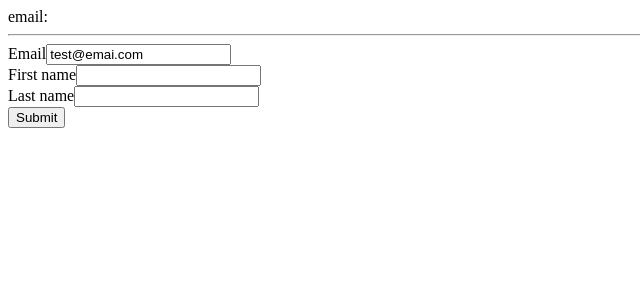
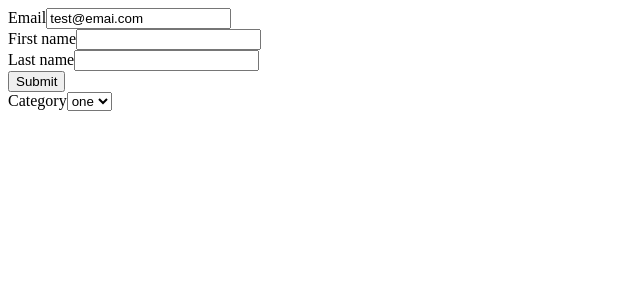
Before and after one commit to vinogvla/bnv-superawesome, a React (Create React App) app: page / in a window 1280 px wide. Shown: the top 300 px of the page, without its empty margins (0-640 px from the left). Built offline with nearby package versions, Linux system fonts and the light colour scheme.

Commit message:
Fixes; Wire up reducer functionality

```diff
--- a/src/App.js
+++ b/src/App.js
@@ -1,15 +1,53 @@
 import React from 'react'
 
 import Form from './containers/Form'
+
+const DATA = [
+  { category: "one", class: "one", type: "one" },
+  { category: "one", class: "one", type: "two" },
+  { category: "one", class: "two", type: "one" },
+  { category: "one", class: "two", type: "two" },
+  { category: "two", class: "one", type: "one" },
+  { category: "two", class: "one", type: "two" },
+  { category: "two", class: "two", type: "one" },
+  { category: "two", class: "two", type: "two" }
+]
+
+class Category extends React.Component {
+
+  state = {
+    value: "one"
+  }
+
+  handleChange = (event) => {
+    this.setState({
+      value: event.target.value
+    })
+  }
+
+  render() {
+    return (
+      <label>
+        Category
+        <select onChange={this.handleChange}>
+          { DATA.map((element) => { return element.category })
+            .filter((element, index, array) => { return array.indexOf(element) === index } )
+            .map ((element) => { return (
+              <option key={element} value={element}>{element}</option>
+            )})}
+        </select>
+      </label>
+    )
+  }
+}
 
 class App extends React.Component {
   render() {
     return(
       <div>
-        email:
-        <hr />
+        <Form />
 
-        <Form />
+        <Category />
 
       </div>
     )
--- a/src/actions.js
+++ b/src/actions.js
@@ -1,4 +1,9 @@
-export const handleChange = (payload) => ({
+export const formChange = (payload) => ({
   type: "FORM_CHANGE",
   payload
 })
+
+export const formSubmit = (payload) => ({
+  type: "FORM_SUBMIT",
+  payload
+})
--- a/src/components/Form.jsx
+++ b/src/components/Form.jsx
@@ -1,11 +1,25 @@
 import React from 'react'
 
-const Form = ({ email, fname, lname, isInvalid, handleChange }) => (
-    <form >
 
+const Form = ({ email, fname, lname, isInvalid, formChange, formSubmit }) => {
+
+  function handleChange (e) {
+    formChange({
+      name: e.target.name,
+      value: e.target.value
+    })
+  }
+
+ function handleSubmit (e) {
+    e.preventDefault()
+    formSubmit()
+  }
+
+  return (
+    <form onSubmit={handleSubmit}>
       <div className="formElement">
         <label htmlFor="email">Email</label>
-        <input type="text" id="email" name="email" value={email} onChange={(e) => handleChange(e.target.value)} />
+        <input type="text" id="email" name="email" value={email} onChange={handleChange} />
       </div>
 
       <div className="formElement">
@@ -22,6 +36,6 @@ const Form = ({ email, fname, lname, isInvalid, handleChange }) => (
 
     </form>
   )
-
+}
 
 export default Form
--- /dev/null
+++ b/src/containers/AppState.js
@@ -0,0 +1,4 @@
+import { connect } from 'react-redux'
+import AppState from '../components/AppState'
+
+export default connect(state => (state), null)(AppState)
--- a/src/containers/Form.js
+++ b/src/containers/Form.js
@@ -1,10 +1,11 @@
 import { connect } from 'react-redux'
-import { handleChange } from '../actions'
+import { formChange, formSubmit } from '../actions'
 import Form from '../components/Form'
 
 export default connect(
   state => (state),
   dispatch => ({
-     handleChange: (e) => dispatch(handleChange({name: e.target.name, value: e.target.value}))
+     formChange: (e) => dispatch(formChange(e)),
+     formSubmit: (e) => dispatch(formSubmit(e))
   })
 )(Form)
--- a/src/reducer.js
+++ b/src/reducer.js
@@ -8,6 +8,11 @@ const initialState = {
 
 function reducer(state = initialState, action) {
   switch(action.type) {
+    case "FORM_CHANGE":
+      return {
+        ...state,
+        [action.payload.name]: action.payload.value
+      }
     default:
       return state
   }
```
Also changed, not shown: src/components/AppState.jsx (added, +12 -0 lines).
